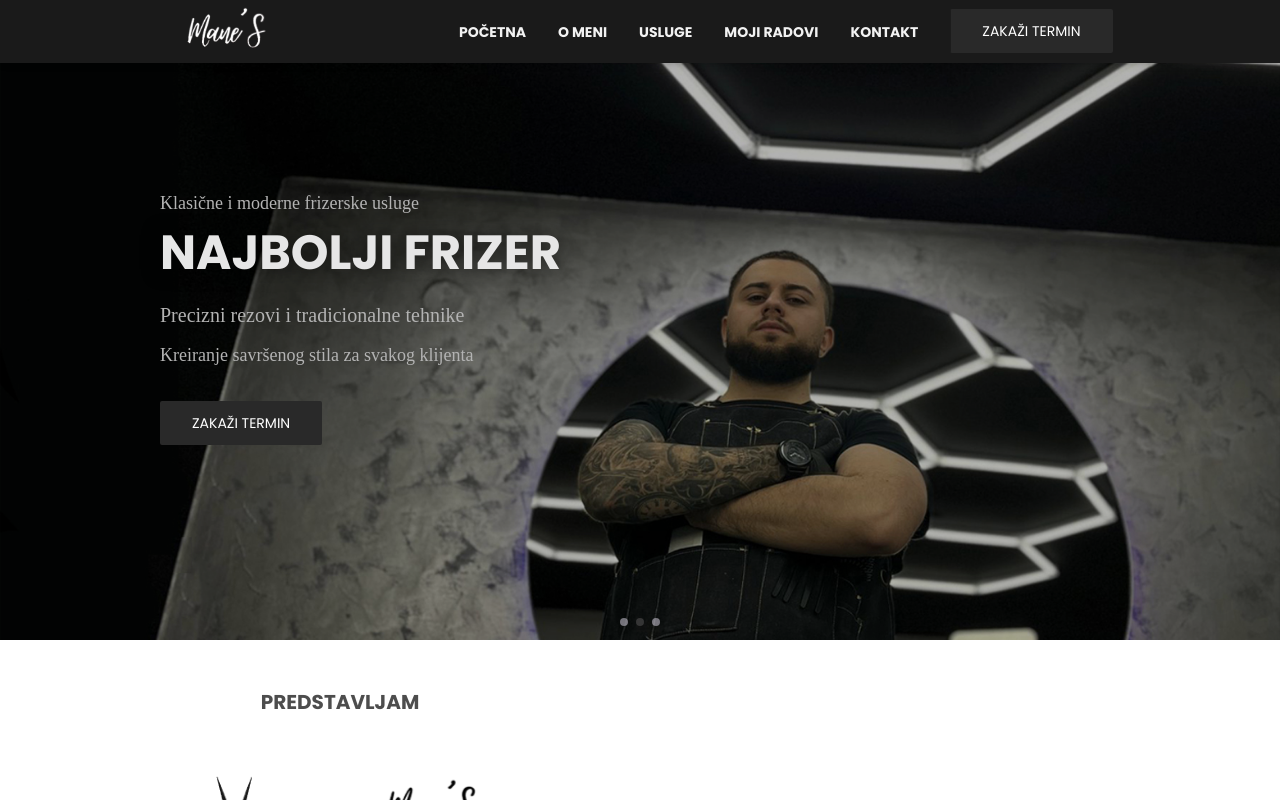
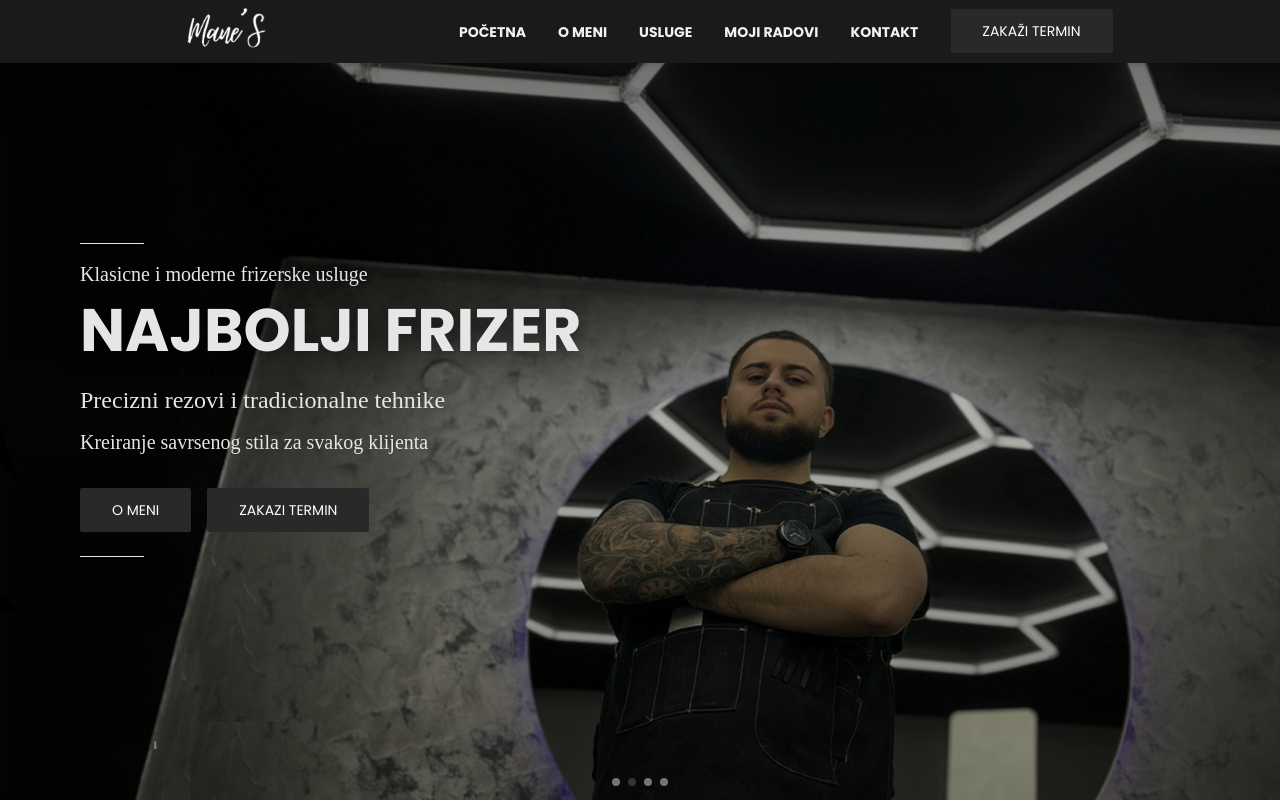
Before and after one commit to therealyhn/manebarberspa, a React (Vite) app: page / in a window 1280 px wide. Shown: the top 800 px of the page. Built offline with nearby package versions, Linux system fonts and the light colour scheme; a web font is replaced by a local one.

Commit message:
hero redesign

```diff
--- a/src/components/sections/Carousel.jsx
+++ b/src/components/sections/Carousel.jsx
@@ -8,10 +8,11 @@ import 'animate.css';
 import slide1 from '../../assets/slide-1.jpg';
 import slide2 from '../../assets/slide-2.jpg';
 import slide3 from '../../assets/slide-3.jpg';
+import slide4 from '../../assets/slide-1-b.jpg';
 
 function Carousel() {
   return (
-    <div className="w-full h-[60vh] sm:h-[80vh] bg-prime-dark">
+    <div className="w-full h-screen overflow-hidden bg-prime-dark">
       <Swiper
         modules={[Pagination, Autoplay]}
         spaceBetween={30}
@@ -25,30 +26,39 @@ function Carousel() {
       >
         {/* Slide 1 */}
         <SwiperSlide>
-          <div className="relative w-full h-full">
+          <div className="relative w-full h-screen">
             <img
               src={slide1}
               alt="Slide 1"
-              className="w-full h-full object-cover sm:object-center"
+              className="w-full h-full object-cover object-center"
             />
-            <div className="absolute inset-0 bg-black/30 flex flex-col justify-center px-4 sm:px-10 md:px-20
-             text-white pt-16 sm:pt-0">
-              <div className="animate__animated animate__fadeInUp ml-4 sm:ml-10 md:ml-20">
-                <p className="text-xs sm:text-lg mb-2 sm:mb-3 max-w-xl text-second drop-shadow-[0_0px_10px_rgba(1,1,1,1)] font-lato">
-                  To nije samo šišanje, to je iskustvo</p>
-                <h1 className="text-2xl sm:text-3xl md:text-4xl lg:text-5xl font-bold mb-3 sm:mb-6 text-third
-                drop-shadow-[0_0px_10px_rgba(1,1,1,0.5)] uppercase font-prata">Dobrodošli na Mane
+            <div className="absolute inset-0 bg-gradient-to-b from-black/60 via-black/30 to-black/50 flex flex-col justify-center items-start px-4 sm:px-10 md:px-20 text-white text-left pt-16 sm:pt-0">
+              <div className="animate__animated animate__fadeInUp max-w-2xl">
+                <div className="w-16 h-px bg-third mb-4"></div>
+                <p className="text-sm sm:text-xl mb-2 sm:mb-3 max-w-xl text-third drop-shadow-[0_2px_12px_rgba(0,0,0,0.8)] font-lato">
+                  To nije samo sisanje, to je iskustvo</p>
+                <h1 className="text-3xl sm:text-4xl md:text-5xl lg:text-6xl font-bold mb-3 sm:mb-6 text-third
+                drop-shadow-[0_0px_10px_rgba(1,1,1,0.5)] uppercase font-prata">Dobrodosli na Mane
                   <span className="text-third">&apos;</span>s Barbershop<br /> Web Stranicu</h1>
-                <p className="text-sm sm:text-base md:text-xl mb-2 sm:mb-3 max-w-xl text-second font-lato">
+                <p className="text-base sm:text-lg md:text-2xl mb-2 sm:mb-3 max-w-xl text-third font-lato">
                   Najbolje frizerske usluge u gradu</p>
-                <p className="text-sm sm:text-sm md:text-lg mb-4 sm:mb-8 max-w-xl text-second font-lato">
-                  Profesionalni frizer za modernog džentlmena</p>
+                <p className="text-sm sm:text-base md:text-xl mb-4 sm:mb-8 max-w-xl text-third font-lato">
+                  Profesionalni frizer za modernog dzentlmena</p>
+                <div className="flex flex-wrap items-center gap-4">
                   <CtaButton
-                  href="#booking"
-                  label="Zakaži termin"
+                    href="#about"
+                    label="O meni"
                     className="bg-second-dark text-white px-8 py-3 rounded-sm uppercase text-sm"
                     overlayClassName="bg-prime-dark"
                   />
+                  <CtaButton
+                    href="#booking"
+                    label="Zakazi termin"
+                    className="bg-second-dark text-white px-8 py-3 rounded-sm uppercase text-sm"
+                    overlayClassName="bg-prime-dark"
+                  />
+                </div>
+                <div className="w-16 h-px bg-third mt-6"></div>
               </div>
             </div>
           </div>
@@ -56,29 +66,38 @@ function Carousel() {
 
         {/* Slide 2 */}
         <SwiperSlide>
-          <div className="relative w-full h-full">
+          <div className="relative w-full h-screen">
             <img
               src={slide2}
               alt="Slide 2"
-              className="w-full h-full object-cover sm:object-center"
+              className="w-full h-full object-cover object-center"
             />
-            <div className="absolute inset-0 bg-black/30 flex flex-col justify-center px-4 sm:px-10 md:px-20
-             text-white pt-16 sm:pt-0">
-              <div className="animate__animated animate__fadeInUp ml-4 sm:ml-10 md:ml-20">
-                <p className="text-xs sm:text-lg mb-2 sm:mb-3 max-w-xl text-second font-lato">
-                  Klasične i moderne frizerske usluge</p>
-                <h1 className="text-2xl sm:text-3xl md:text-4xl lg:text-5xl font-bold mb-3 sm:mb-6 text-third
+            <div className="absolute inset-0 bg-gradient-to-b from-black/60 via-black/30 to-black/50 flex flex-col justify-center items-start px-4 sm:px-10 md:px-20 text-white text-left pt-16 sm:pt-0">
+              <div className="animate__animated animate__fadeInUp max-w-2xl">
+                <div className="w-16 h-px bg-third mb-4"></div>
+                <p className="text-sm sm:text-xl mb-2 sm:mb-3 max-w-xl text-third drop-shadow-[0_2px_12px_rgba(0,0,0,0.8)] font-lato">
+                  Klasicne i moderne frizerske usluge</p>
+                <h1 className="text-3xl sm:text-4xl md:text-5xl lg:text-6xl font-bold mb-3 sm:mb-6 text-third
                  drop-shadow-[0_0px_10px_rgba(1,1,1,0.5)] uppercase font-prata">Najbolji frizer</h1>
-                <p className="text-sm sm:text-base md:text-xl mb-2 sm:mb-3 max-w-xl text-second font-lato">
+                <p className="text-base sm:text-lg md:text-2xl mb-2 sm:mb-3 max-w-xl text-third font-lato">
                   Precizni rezovi i tradicionalne tehnike</p>
-                <p className="text-sm sm:text-sm md:text-lg mb-4 sm:mb-8 max-w-xl text-second font-lato">
-                  Kreiranje savršenog stila za svakog klijenta</p>
+                <p className="text-sm sm:text-base md:text-xl mb-4 sm:mb-8 max-w-xl text-third font-lato">
+                  Kreiranje savrsenog stila za svakog klijenta</p>
+                <div className="flex flex-wrap items-center gap-4">
                   <CtaButton
-                  href="#booking"
-                  label="Zakaži termin"
+                    href="#about"
+                    label="O meni"
                     className="bg-second-dark text-white px-8 py-3 rounded-sm uppercase text-sm"
                     overlayClassName="bg-prime-dark"
                   />
+                  <CtaButton
+                    href="#booking"
+                    label="Zakazi termin"
+                    className="bg-second-dark text-white px-8 py-3 rounded-sm uppercase text-sm"
+                    overlayClassName="bg-prime-dark"
+                  />
+                </div>
+                <div className="w-16 h-px bg-third mt-6"></div>
               </div>
             </div>
           </div>
@@ -86,28 +105,75 @@ function Carousel() {
 
         {/* Slide 3 */}
         <SwiperSlide>
-          <div className="relative w-full h-full">
+          <div className="relative w-full h-screen">
             <img
               src={slide3}
               alt="Slide 3"
-              className="w-full h-full object-cover sm:object-center"
+              className="w-full h-full object-cover object-center"
             />
-            <div className="absolute inset-0 bg-black/30 flex flex-col justify-center px-4 sm:px-10 md:px-20
-             text-white pt-16 sm:pt-0">
-              <div className="animate__animated animate__fadeInUp ml-4 sm:ml-10 md:ml-20">
-                <p className="text-xs sm:text-lg mb-2 sm:mb-3 max-w-xl text-second font-lato">Najbolje iskustvo</p>
-                <h1 className="text-2xl sm:text-3xl md:text-4xl lg:text-5xl font-bold mb-3 sm:mb-6 text-third
+            <div className="absolute inset-0 bg-gradient-to-b from-black/60 via-black/30 to-black/50 flex flex-col justify-center items-start px-4 sm:px-10 md:px-20 text-white text-left pt-16 sm:pt-0">
+              <div className="animate__animated animate__fadeInUp max-w-2xl">
+                <div className="w-16 h-px bg-third mb-4"></div>
+                <p className="text-sm sm:text-xl mb-2 sm:mb-3 max-w-xl text-third drop-shadow-[0_2px_12px_rgba(0,0,0,0.8)] font-lato">Najbolje iskustvo</p>
+                <h1 className="text-3xl sm:text-4xl md:text-5xl lg:text-6xl font-bold mb-3 sm:mb-6 text-third
                  drop-shadow-[0_0px_10px_rgba(1,1,1,0.5)] uppercase font-prata">Najbolja usluga</h1>
-                <p className="text-sm sm:text-base md:text-xl mb-2 sm:mb-3 max-w-xl text-second font-lato">
-                  Prepustite se našim jedinstvenim tretmanima</p>
-                <p className="text-sm sm:text-sm md:text-lg mb-4 sm:mb-8 max-w-xl text-second font-lato">
-                  Podignite svoj stil uz naše vrhunske usluge</p>
+                <p className="text-base sm:text-lg md:text-2xl mb-2 sm:mb-3 max-w-xl text-third font-lato">
+                  Prepustite se nasim jedinstvenim tretmanima</p>
+                <p className="text-sm sm:text-base md:text-xl mb-4 sm:mb-8 max-w-xl text-third font-lato">
+                  Podignite svoj stil uz nase vrhunske usluge</p>
+                <div className="flex flex-wrap items-center gap-4">
                   <CtaButton
-                  href="#booking"
-                  label="Zakaži termin"
+                    href="#about"
+                    label="O meni"
                     className="bg-second-dark text-white px-8 py-3 rounded-sm uppercase text-sm"
                     overlayClassName="bg-prime-dark"
                   />
+                  <CtaButton
+                    href="#booking"
+                    label="Zakazi termin"
+                    className="bg-second-dark text-white px-8 py-3 rounded-sm uppercase text-sm"
+                    overlayClassName="bg-prime-dark"
+                  />
+                </div>
+                <div className="w-16 h-px bg-third mt-6"></div>
+              </div>
+            </div>
+          </div>
+        </SwiperSlide>
+
+        {/* Slide 4 */}
+        <SwiperSlide>
+          <div className="relative w-full h-screen">
+            <img
+              src={slide4}
+              alt="Slide 4"
+              className="w-full h-full object-cover object-center"
+            />
+            <div className="absolute inset-0 bg-gradient-to-b from-black/60 via-black/30 to-black/50 flex flex-col justify-center items-start px-4 sm:px-10 md:px-20 text-white text-left pt-16 sm:pt-0">
+              <div className="animate__animated animate__fadeInUp max-w-2xl">
+                <div className="w-16 h-px bg-third mb-4"></div>
+                <p className="text-sm sm:text-xl mb-2 sm:mb-3 max-w-xl text-third drop-shadow-[0_2px_12px_rgba(0,0,0,0.8)] font-lato">Premium nega i stil</p>
+                <h1 className="text-3xl sm:text-4xl md:text-5xl lg:text-6xl font-bold mb-3 sm:mb-6 text-third
+                 drop-shadow-[0_0px_10px_rgba(1,1,1,0.5)] uppercase font-prata">Stil koji traje</h1>
+                <p className="text-base sm:text-lg md:text-2xl mb-2 sm:mb-3 max-w-xl text-third font-lato">
+                  Personalizovan pristup i preciznost u svakom detalju</p>
+                <p className="text-sm sm:text-base md:text-xl mb-4 sm:mb-8 max-w-xl text-third font-lato">
+                  Rezervisi termin i dozivi potpuno iskustvo</p>
+                <div className="flex flex-wrap items-center gap-4">
+                  <CtaButton
+                    href="#about"
+                    label="O meni"
+                    className="bg-second-dark text-white px-8 py-3 rounded-sm uppercase text-sm"
+                    overlayClassName="bg-prime-dark"
+                  />
+                  <CtaButton
+                    href="#booking"
+                    label="Zakazi termin"
+                    className="bg-second-dark text-white px-8 py-3 rounded-sm uppercase text-sm"
+                    overlayClassName="bg-prime-dark"
+                  />
+                </div>
+                <div className="w-16 h-px bg-third mt-6"></div>
               </div>
             </div>
           </div>
```
Lines whose indentation alone changed are shown as unchanged.
